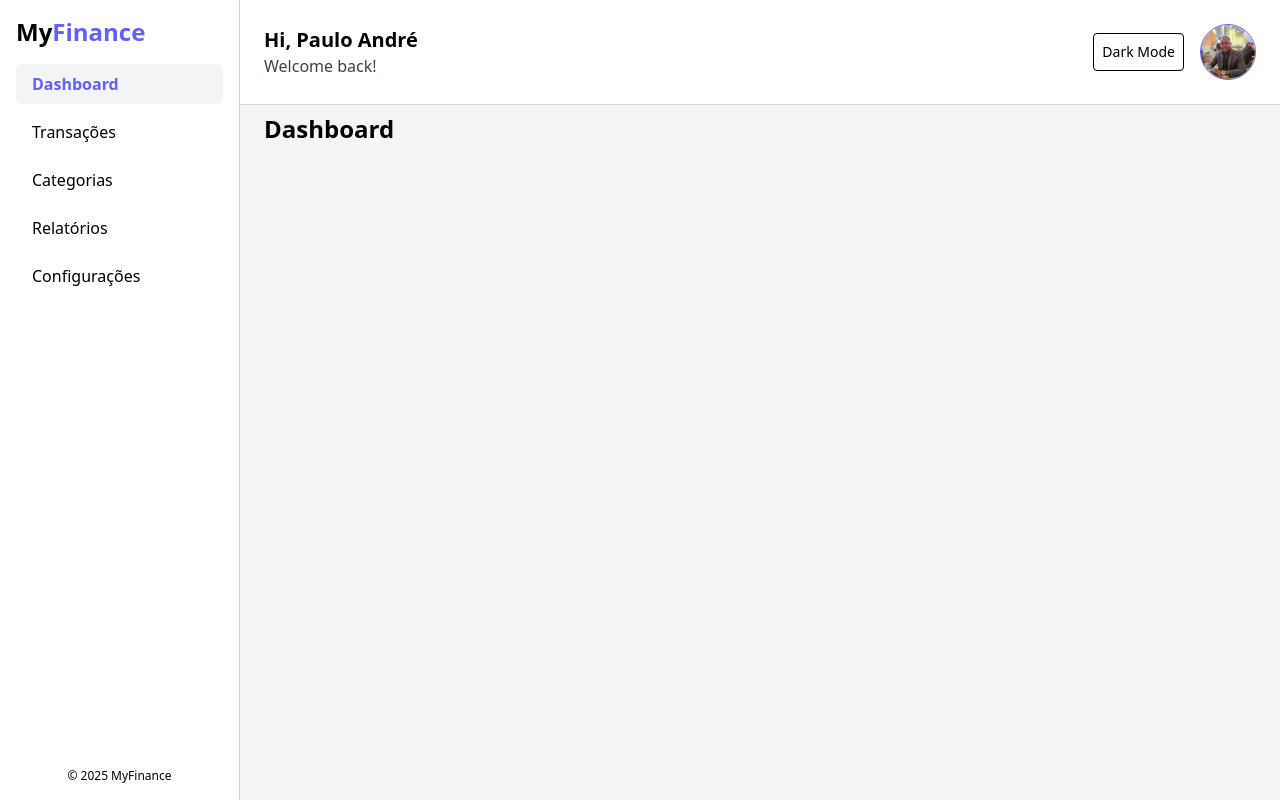
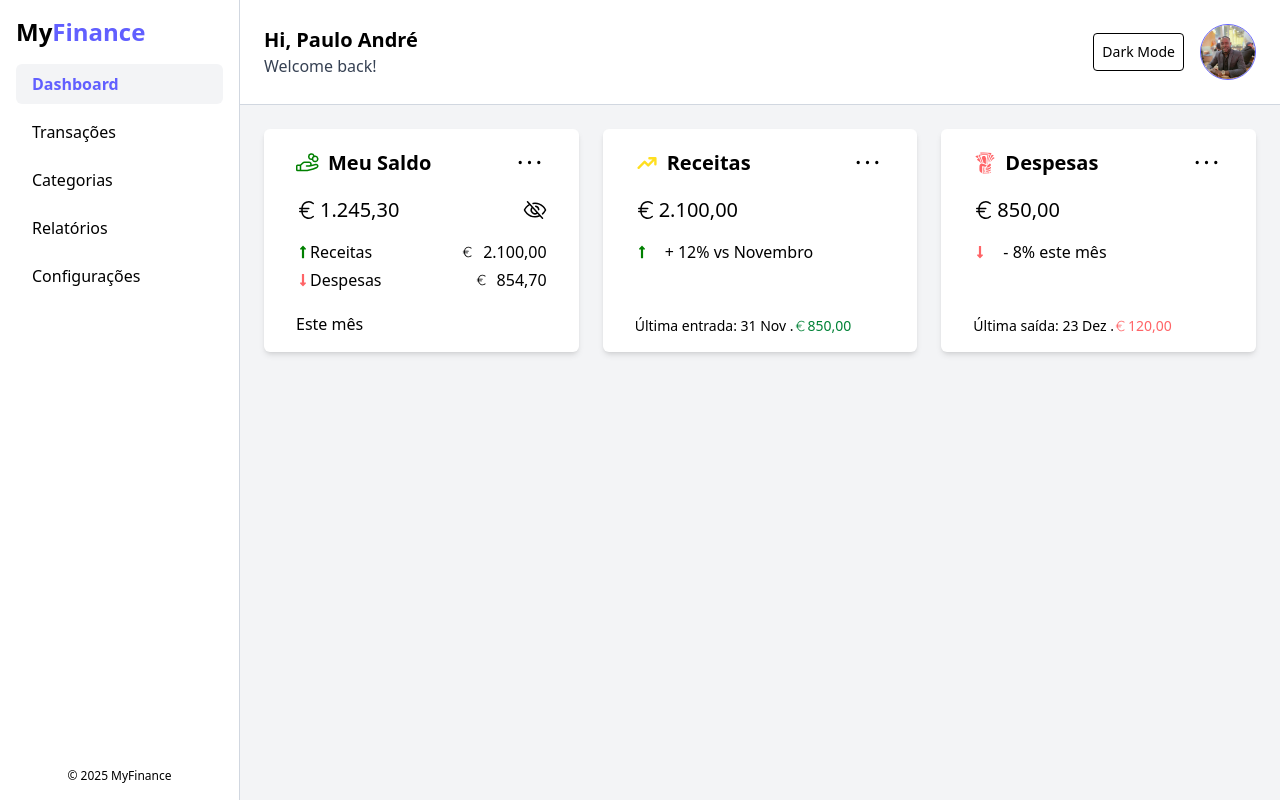
Before and after one commit to PauloAndre05/MyFinance, a React (Vite) app: page / in a window 1280 px wide. Built offline with nearby package versions, Linux system fonts and the light colour scheme.

Commit message:
feat:dashboard

```diff
--- /dev/null
+++ b/src/assets/dashboard/Index.tsx
@@ -0,0 +1,3 @@
+import bgSaldo from "./bgSaldo.jpg"
+
+export { bgSaldo }
--- /dev/null
+++ b/src/components/despesas/Index.tsx
@@ -0,0 +1,29 @@
+import { CurrencyEurIcon, DotsThreeIcon } from "@phosphor-icons/react"
+import { FaLongArrowAltDown } from "react-icons/fa"
+import { GiTakeMyMoney } from "react-icons/gi"
+
+export const Despesas = () => {
+    return(
+        <div className="bg-white flex flex-col gap-4 px-8 py-4 rounded-md dark:bg-[#262C36] shadow-md">
+              <div className="flex justify-between">
+                <div className="flex gap-2 items-center">
+                  <GiTakeMyMoney size={24} className="text-red-400" />
+                  <h2 className="font-semibold text-xl">Despesas</h2>
+                </div>
+                <DotsThreeIcon size={35} className="cursor-pointer" />
+              </div>
+              <div className="flex items-center">
+                <CurrencyEurIcon size={24} />
+                <p className="text-xl">850,00</p>
+              </div>
+              <div className="flex items-center gap-4">
+                <FaLongArrowAltDown size={14} className="text-red-400" />
+                <p>- 8% este mês</p>
+              </div>
+              <div className="mt-auto text-sm flex items-center">
+                <p>Última saída: 23 Dez .</p>
+                <p className="flex items-center text-red-400"> <CurrencyEurIcon size={14} />120,00</p>
+              </div>
+            </div>
+    )
+}
--- /dev/null
+++ b/src/components/receitas/Index.tsx
@@ -0,0 +1,29 @@
+import { CurrencyEurIcon, DotsThreeIcon } from "@phosphor-icons/react";
+import { FaLongArrowAltUp } from "react-icons/fa";
+import { HiTrendingUp } from "react-icons/hi";
+
+export const Receitas = () => {
+  return (
+    <div className="bg-white flex flex-col gap-4 px-8 py-4 rounded-md dark:bg-[#262C36] shadow-md">
+      <div className="flex justify-between">
+        <div className="flex gap-2 items-center">
+          <HiTrendingUp size={24} className="text-yellow-300" />
+          <h2 className="font-semibold text-xl">Receitas</h2>
+        </div>
+        <DotsThreeIcon size={35} className="cursor-pointer" />
+      </div>
+      <div className="flex items-center">
+        <CurrencyEurIcon size={24} />
+        <p className="text-xl">2.100,00</p>
+      </div>
+      <div className="flex items-center gap-4">
+        <FaLongArrowAltUp size={14} color="green" />
+        <p>+ 12% vs Novembro</p>
+      </div>
+      <div className="mt-auto text-sm flex items-center">
+        <p>Última entrada: 31 Nov .</p>
+        <p className="flex items-center text-green-700"> <CurrencyEurIcon size={14} />850,00</p>
+      </div>
+    </div>
+  );
+};
--- /dev/null
+++ b/src/components/saldo/Index.tsx
@@ -0,0 +1,80 @@
+import {
+  CurrencyEurIcon,
+  DotsThreeIcon,
+  EyeIcon,
+  EyeSlashIcon,
+  HandCoinsIcon,
+} from "@phosphor-icons/react";
+import { useState } from "react";
+import { FaLongArrowAltDown, FaLongArrowAltUp } from "react-icons/fa";
+
+export const Saldo = () => {
+  const [isSaldoVisible, setIsSaldoVisible] = useState(true);
+
+  function toggleSaldoVisibility() {
+    setIsSaldoVisible(!isSaldoVisible);
+  }
+
+  return (
+    <div className="bg-white flex flex-col gap-4 px-8 py-4 rounded-md dark:bg-[#262C36] shadow-md">
+      <div className="flex justify-between">
+        <div className="flex gap-2 items-center">
+          <HandCoinsIcon size={24} color="green" />
+          <h2 className="font-semibold text-xl">Meu Saldo</h2>
+        </div>
+        <DotsThreeIcon size={35} className="cursor-pointer" />
+      </div>
+      <div className="flex gap-2 items-center justify-between">
+        <div className="flex items-center relative">
+          <CurrencyEurIcon size={24} />
+          <p className="text-xl">1.245,30</p>
+          <div
+            className={` ${
+              isSaldoVisible
+                ? ""
+                : "absolute inset-0 bg-white/10 backdrop-blur-[5px] shadow-2xl"
+            } `}
+          ></div>
+        </div>
+        {isSaldoVisible ? (
+          <EyeSlashIcon
+            size={24}
+            className="cursor-pointer"
+            onClick={toggleSaldoVisibility}
+          />
+        ) : (
+          <EyeIcon
+            size={24}
+            className="cursor-pointer"
+            onClick={toggleSaldoVisibility}
+          />
+        )}
+      </div>
+      <div className="flex flex-col gap-1">
+        <div className="flex justify-between items-center">
+          <div className="flex items-center">
+            <FaLongArrowAltUp size={14} color="green" />
+            <p>Receitas</p>
+          </div>
+          <div className="flex gap-2 items-center">
+            <CurrencyEurIcon size={14} />
+            <p>2.100,00</p>
+          </div>
+        </div>
+
+        <div className="flex justify-between items-center">
+          <div className="flex items-center">
+            <FaLongArrowAltDown size={14} className="text-red-400" />
+            <p>Despesas</p>
+          </div>
+          <div className="flex gap-2 items-center">
+            <CurrencyEurIcon size={14} />
+            <p>854,70</p>
+          </div>
+        </div>
+        <div></div>
+      </div>
+      <p>Este mês</p>
+    </div>
+  );
+};
--- a/src/layout/Index.tsx
+++ b/src/layout/Index.tsx
@@ -4,12 +4,15 @@ import { useState } from "react";
 import { Header } from "../components/header/Index";
 
 export const Layout = () => {
-    const [darkMode, setDarkMode] = useState(false)
-    function toggleDarkMode(){
-        setDarkMode(!darkMode)
+  const [darkMode, setDarkMode] = useState(false);
+  function toggleDarkMode() {
+    setDarkMode(!darkMode);
   }
-    return(
-        <div data-theme={darkMode ? "dark" : "light"} className="h-screen overflow-hidden flex border-e-bg-primary dark:bg-bg-secondary dark:text-text-secondary bg-bg-primary">
+  return (
+    <div
+      data-theme={darkMode ? "dark" : "light"}
+      className="h-screen overflow-hidden flex border-e-bg-primary dark:bg-bg-secondary dark:text-text-secondary bg-bg-primary"
+    >
       <div className="w-60">
         <Sidebar />
       </div>
@@ -17,10 +20,10 @@ export const Layout = () => {
         <header>
           <Header toggleDarkMode={toggleDarkMode} isdarkMode={darkMode} />
         </header>
-                <main className="px-6 py-2">
+        <main className="p-6">
           <Outlet />
         </main>
       </div>
     </div>
-    )
-}
+  );
+};
--- a/src/pages/dashboard/Index.tsx
+++ b/src/pages/dashboard/Index.tsx
@@ -1,7 +1,20 @@
+import { useEffect } from "react";
+import { Saldo } from "../../components/saldo/Index";
+import { Receitas } from "../../components/receitas/Index";
+import { Despesas } from "../../components/despesas/Index";
+
 export const Dashboard = () => {
-    return(
-        <div>
-            <h1 className="text-2xl font-bold">Dashboard</h1>
-        </div>
-    )
-}
+  useEffect(() => {
+    document.title = "Dashboard - MyFinance";
+  }, []);
+  return (
+    <div>
+      <div className="grid grid-cols-3 gap-6">
+        <Saldo />
+        <Receitas />
+        <Despesas />
+      </div>
+      <div></div>
+    </div>
+  );
+};
```
Also changed, not shown: src/assets/dashboard/bgSaldo.jpg (added). Lines whose indentation alone changed are shown as unchanged.
